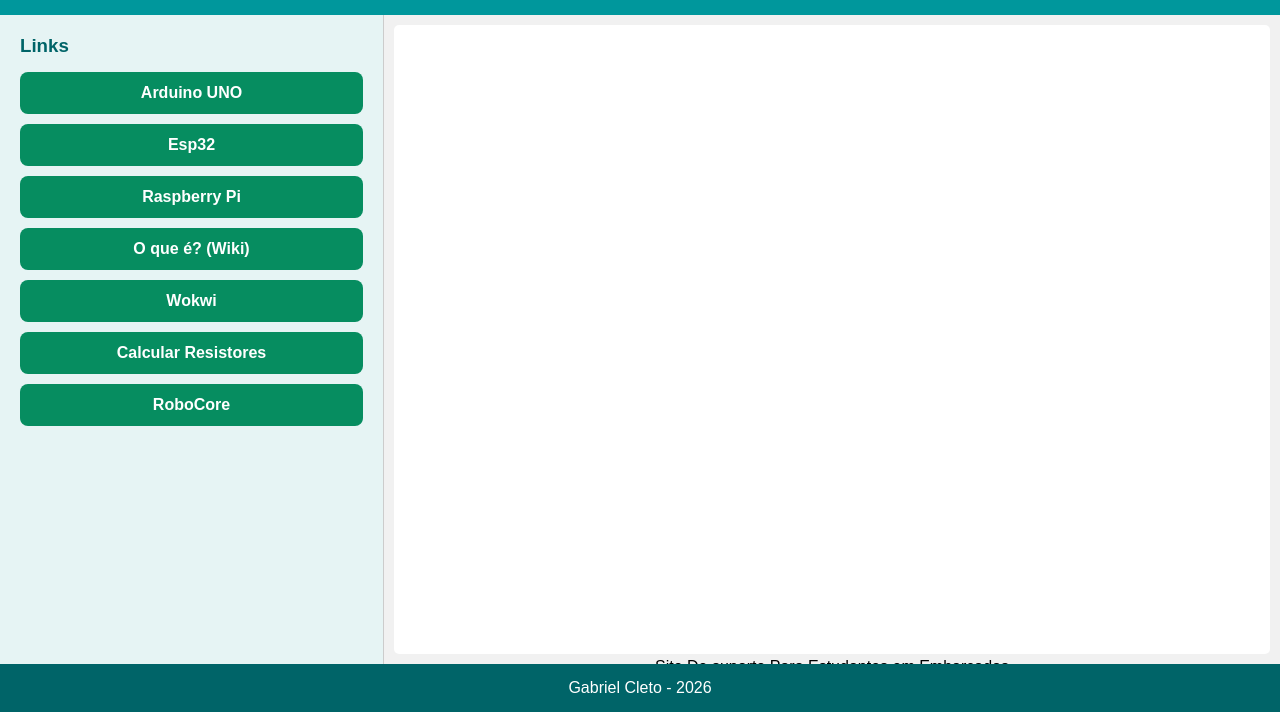
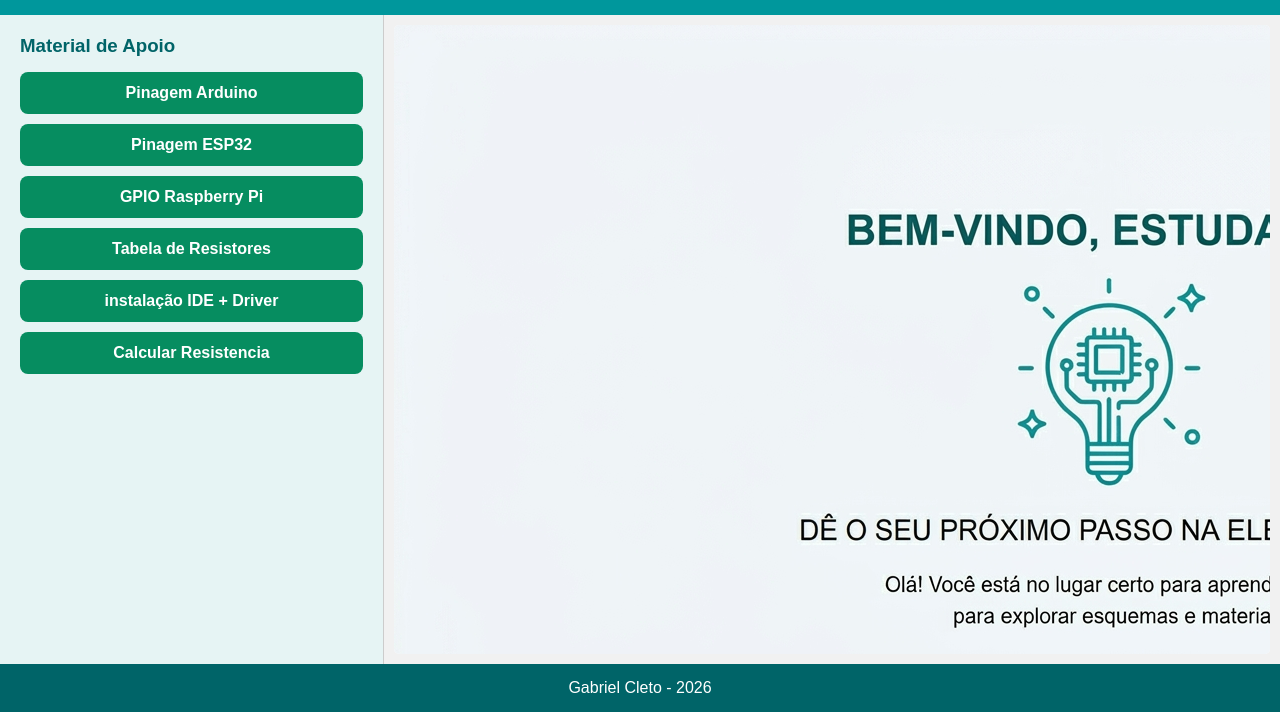
Before and after one commit to GabrielCleto/SiteEmbarcados, a plain HTML site: page html/index.html in a window 1280 px wide. Shown: the part 88-800 px from the top of the page. Drawn offline with Linux system fonts and the light colour scheme.

Commit message:
mudanças de Layout

```diff
--- a/html/index.html
+++ b/html/index.html
@@ -5,11 +5,7 @@
     <meta charset="utf-8">
     <meta name="viewport" content="width=device-width, initial-scale=1">
     <style>
-        * {
-            box-sizing: border-box;
-            margin: 0;
-            padding: 0;
-        }
+        * { box-sizing: border-box; margin: 0; padding: 0; }
 
         body {
             font-family: Arial, Helvetica, sans-serif;
@@ -26,10 +22,7 @@
             font-size: 25px;
         }
 
-        section {
-            display: flex; /* Organiza Nav e Article lado a lado */
-            flex: 1;
-        }
+        section { display: flex; flex: 1; }
 
         nav {
             width: 30%;
@@ -38,20 +31,12 @@
             border-right: 1px solid #ccc;
         }
 
-        nav h3 {
-            margin-bottom: 15px;
-            color: #006468;
-        }
+        nav h3 { margin-bottom: 15px; color: #006468; }
 
-        nav ul {
-            list-style-type: none;
-        }
+        nav ul { list-style-type: none; }
 
-        nav ul li {
-            margin-bottom: 10px;
-        }
+        nav ul li { margin-bottom: 10px; }
 
-        /* Estilo dos botões */
         nav ul li a {
             display: block;
             background-color: rgb(6, 141, 96);
@@ -69,20 +54,18 @@
             transform: scale(1.02);
         }
 
-        /* O "Canto Vazio" onde o site vai abrir */
         article {
             width: 70%;
             background-color: #f1f1f1;
             padding: 10px;
         }
 
-        /* Ajuste do Iframe para ocupar todo o espaço do Article */
         iframe {
             width: 100%;
             height: 100%;
             border: none;
+            background-color: white;
             border-radius: 5px;
-            background-color: white; /* Cor de fundo enquanto carrega */
         }
 
         footer {
@@ -92,7 +75,6 @@
             color: white;
         }
 
-        /* Ajuste para celular */
         @media (max-width: 600px) {
             section { flex-direction: column; }
             nav, article { width: 100%; height: auto; }
@@ -103,26 +85,25 @@
 <body>
 
 <header>
-    <h2>Sistemas Embarcados</h2>
+    <h2>Guia de Embarcados  & Eletronica</h2>
 </header>
 
 <section>
     <nav>
-        <h3>Links</h3>
+        <h3>Material de Apoio</h3>
         <ul>
-            <li><a href="https://www.arduino.cc/" target="janela_conteudo">Arduino UNO</a></li>
-            <li><a href="https://victorvision.com.br/blog/placa-esp32/" target="janela_conteudo">Esp32</a></li>
-            <li><a href="https://www.makerhero.com/categoria/raspberry-pi/" target="janela_conteudo">Raspberry Pi</a></li>
-            <li><a href="https://pt.wikipedia.org/wiki/Sistema_embarcado" target="janela_conteudo">O que é? (Wiki)</a></li>
-            <li><a href="https://wokwi.com/" target="janela_conteudo">Wokwi</a></li>
-            <li><a href="https://calculadora.lol/calculadora-de-resistores/" target="janela_conteudo">Calcular Resistores </a></li>
-            <li><a href="https://www.robocore.net/" target="janela_conteudo"> RoboCore</a></li>
+            <li><a href="imagens/arduino.png" target="janela">Pinagem Arduino</a></li>
+            <li><a href="imagens/esp32.png" target="janela">Pinagem ESP32</a></li>
+            <li><a href="imagens/raspberry.png" target="janela">GPIO Raspberry Pi</a></li>
+            <li><a href="imagens/resistores.png" target="janela">Tabela de Resistores</a></li>
+            <li><a href="imagens/Ide_Driver.png" target="janela">instalação IDE + Driver</a></li>
+            <li><a href="imagens/Calcular_Resistencia.png" target="janela">Calcular Resistencia </a></li>
         </ul>
     </nav>
 
     <article>
-        <iframe name="janela_conteudo" src="about:blank"></iframe>
-        <p style=" text-align: center;">Site De suporte Para Estudantes em Embarcados</p>
+        <iframe name="janela" src="imagens/boasvindas.png"></iframe>
+        <p style="text-align: center; margin-top: 5px;">Selecione uma referência visual para carregar no quadro.</p>
     </article>
 </section>
 
```
Also changed, not shown: html/imagens/boasvindas.png (added), 6 other files.
